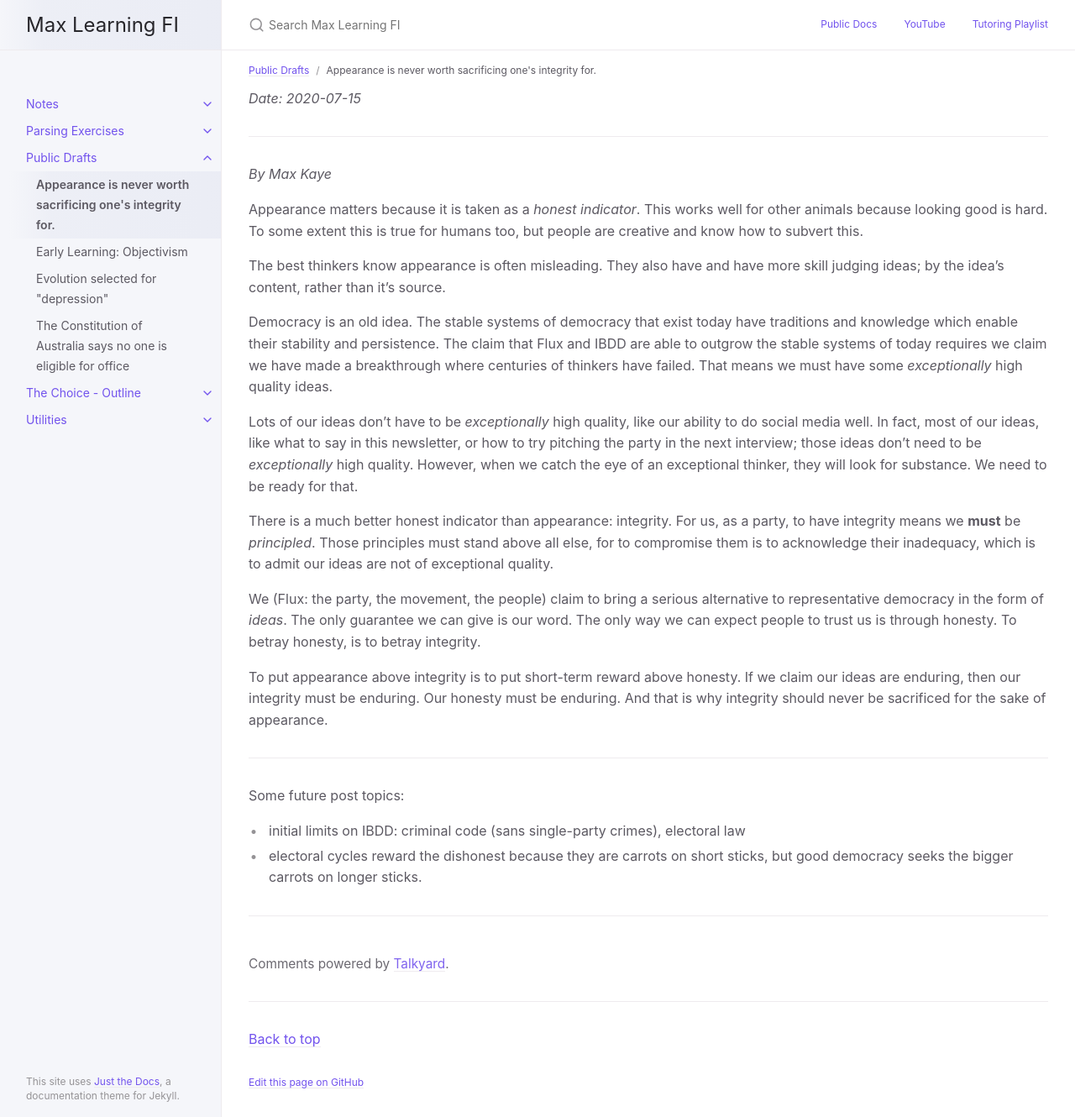
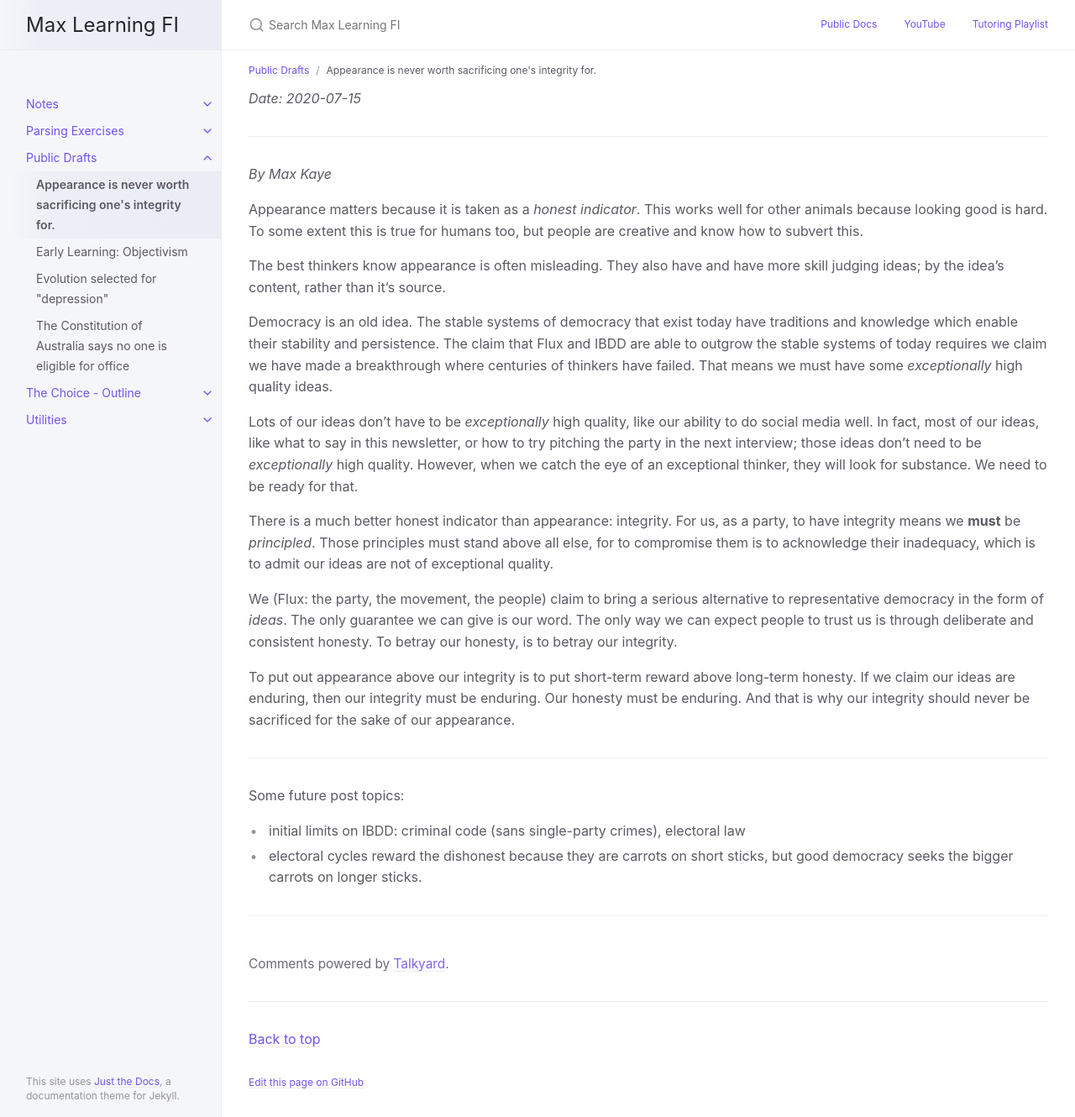
Before and after one commit to curi/fi, a Jekyll site: the page built from docs/pub-drafts/flux-appearance-and-integrity.md, in a window 1280 px wide and 1330 px high. Shown: the whole window at 84% size. Built offline with Jekyll 4.4.1, drawn with Linux system fonts in a browser that asks for light colours.

Commit message:
add some determiners

```diff
--- a/docs/pub-drafts/flux-appearance-and-integrity.md
+++ b/docs/pub-drafts/flux-appearance-and-integrity.md
@@ -16,9 +16,9 @@ Lots of our ideas don't have to be *exceptionally* high quality, like our abilit
 
 There is a much better honest indicator than appearance: integrity. For us, as a party, to have integrity means we **must** be *principled*. Those principles must stand above all else, for to compromise them is to acknowledge their inadequacy, which is to admit our ideas are not of exceptional quality.
 
-We (Flux: the party, the movement, the people) claim to bring a serious alternative to representative democracy in the form of *ideas*. The only guarantee we can give is our word. The only way we can expect people to trust us is through honesty. To betray honesty, is to betray integrity.
+We (Flux: the party, the movement, the people) claim to bring a serious alternative to representative democracy in the form of *ideas*. The only guarantee we can give is our word. The only way we can expect people to trust us is through deliberate and consistent honesty. To betray our honesty, is to betray our integrity.
 
-To put appearance above integrity is to put short-term reward above honesty. If we claim our ideas are enduring, then our integrity must be enduring. Our honesty must be enduring. And that is why integrity should never be sacrificed for the sake of appearance.
+To put out appearance above our integrity is to put short-term reward above long-term honesty. If we claim our ideas are enduring, then our integrity must be enduring. Our honesty must be enduring. And that is why our integrity should never be sacrificed for the sake of our appearance.
 
 ------
 
```
